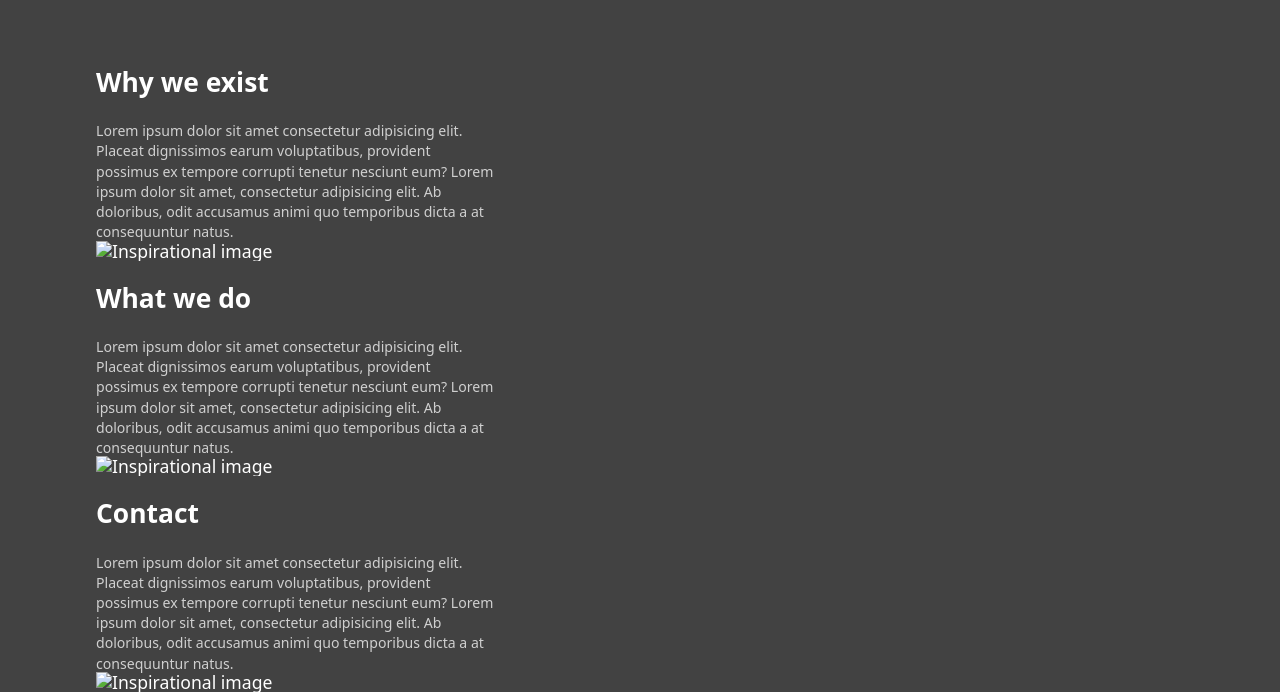
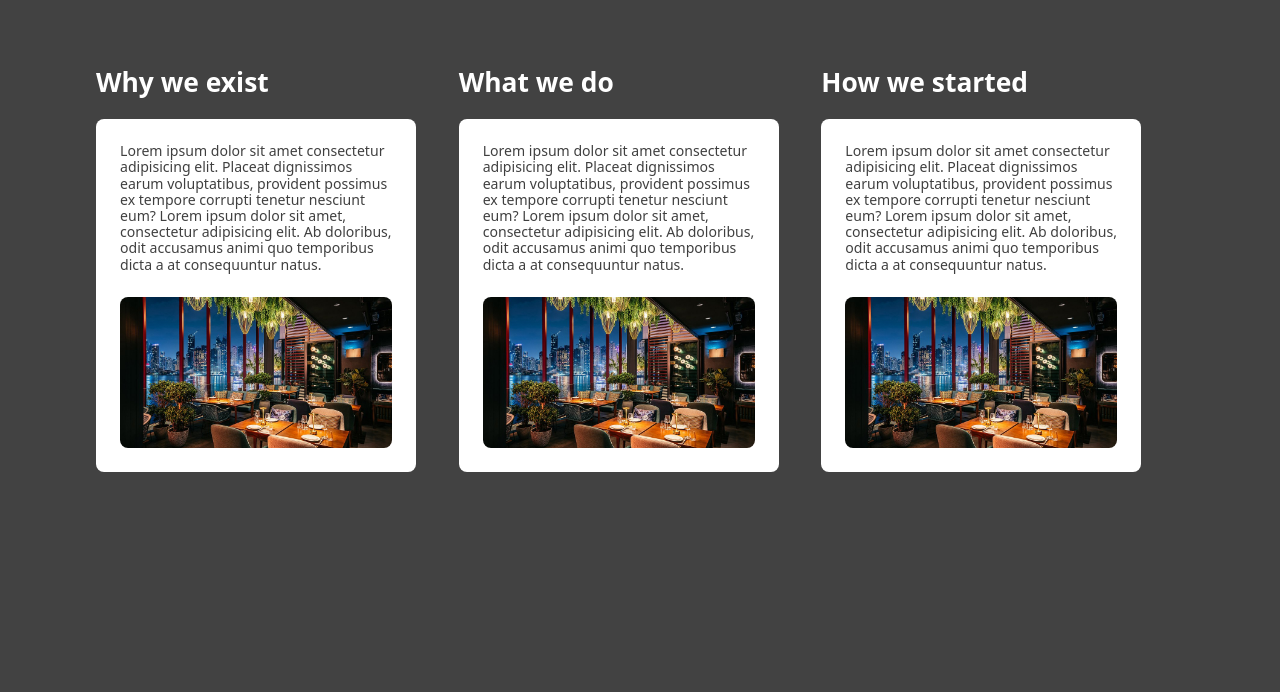
Before and after one commit to David-Shayne/restaurant-homepage, a website built with webpack: page src/index.html in a window 1280 px wide. Shown: the part 154-846 px from the top of the page. After the commit the page ends 800 px from the top, so only its background shows below. Built offline with nearby package versions, Linux system fonts and the light colour scheme.

Commit message:
Finish homepage styling and content in HTML

```diff
--- a/src/index.html
+++ b/src/index.html
@@ -14,8 +14,10 @@
 			</nav>
 		</header>
 		<div id="content">
+			<!-- Include at the top of each tab page -->
 			<div id="heading"><h1>Mia Pizzaria</h1><p>The best food you will ever taste</p></div>
 
+			<!-- MENU MODULE HTML -->
 			<!-- <section id="example-section">
 				<div class="example-card"
 					><h3>Pomodoro Pizza</h3
@@ -34,44 +36,43 @@
 				</div>
 			</section> -->
 
+			<!-- HOMEPAGE MODULE HTML -->
 			<section id="main-content">
 				<div class="info-container">
-					<div class="inner-container"
-						><h2>Why we exist</h2>
-						<small
+					<h2>Why we exist</h2>
+					<div class="card"
+						><small
 							>Lorem ipsum dolor sit amet consectetur adipisicing elit. Placeat dignissimos earum
 							voluptatibus, provident possimus ex tempore corrupti tenetur nesciunt eum? Lorem ipsum
 							dolor sit amet, consectetur adipisicing elit. Ab doloribus, odit accusamus animi quo
 							temporibus dicta a at consequuntur natus.</small
-						></div
-					>
-					<img alt="Inspirational image" />
+						>
+						<img src="./Assets/restuarant.jpg" alt="Inspirational image"
+					/></div>
 				</div>
-
 				<div class="info-container">
-					<div class="inner-container"
-						><h2>What we do</h2>
-						<small
+					<h2>What we do</h2>
+					<div class="card"
+						><small
 							>Lorem ipsum dolor sit amet consectetur adipisicing elit. Placeat dignissimos earum
 							voluptatibus, provident possimus ex tempore corrupti tenetur nesciunt eum? Lorem ipsum
 							dolor sit amet, consectetur adipisicing elit. Ab doloribus, odit accusamus animi quo
 							temporibus dicta a at consequuntur natus.</small
-						></div
-					>
-					<img alt="Inspirational image" />
+						>
+						<img src="./Assets/restuarant.jpg" alt="Inspirational image"
+					/></div>
 				</div>
-
 				<div class="info-container">
-					<div class="inner-container"
-						><h2>Contact</h2>
-						<small
+					<h2>How we started</h2>
+					<div class="card"
+						><small
 							>Lorem ipsum dolor sit amet consectetur adipisicing elit. Placeat dignissimos earum
 							voluptatibus, provident possimus ex tempore corrupti tenetur nesciunt eum? Lorem ipsum
 							dolor sit amet, consectetur adipisicing elit. Ab doloribus, odit accusamus animi quo
 							temporibus dicta a at consequuntur natus.</small
-						></div
-					>
-					<img alt="Inspirational image" />
+						>
+						<img src="./Assets/restuarant.jpg" alt="Inspirational image"
+					/></div>
 				</div>
 			</section>
 		</div>
--- a/src/styles.css
+++ b/src/styles.css
@@ -55,13 +55,27 @@ body {
 }
 
 #main-content {
-	display: flex;
-	flex-direction: column;
+	display: grid;
+	grid-template-columns: 1fr 1fr 1fr;
 }
 
 .info-container {
 	color: white;
-	width: 400px;
+	width: 25vw;
+
+	.card {
+		background-color: white;
+		display: flex;
+		flex-direction: column;
+		gap: 24px;
+		color: black;
+		padding: var(--section-padding);
+		border-radius: var(--semi-rounded-borders);
+
+		img {
+			border-radius: var(--semi-rounded-borders);
+		}
+	}
 }
 
 /* MENU GRID */
@@ -77,7 +91,7 @@ body {
 
 .example-card {
 	background-color: white;
-	padding: 24px;
+	padding: var(--section-padding);
 	display: flex;
 	flex-direction: column;
 	gap: 12px;
```
Also changed, not shown: src/Assets/restuarant.jpg (added).
